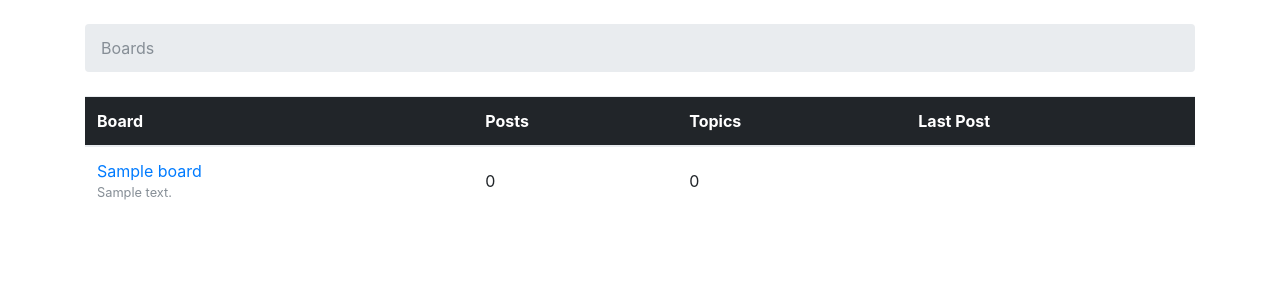
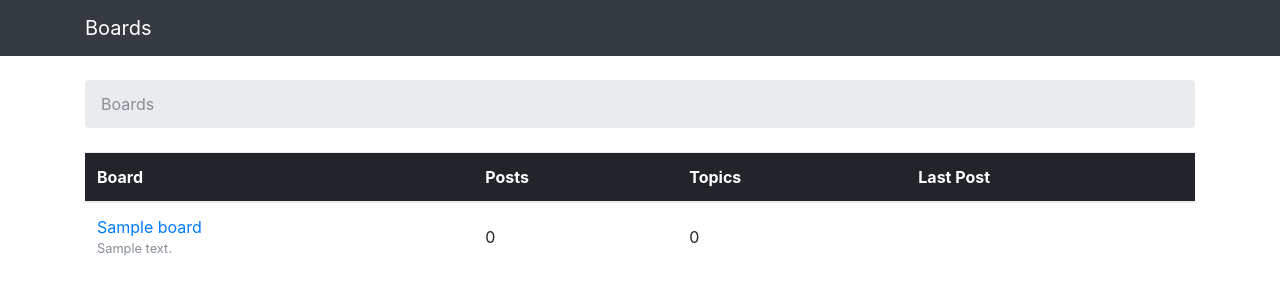
Before and after one commit to curious725/sibt-django-guide, a Django app: template myproject/templates/boards/home.html in a window 1280 px wide. Shown: the top 300 px of the page. Run offline with Django 3.2, Linux system fonts and the light colour scheme; the template is opened without the code that fills it: most values are stand-ins (such as "Sample title", 1, 10 or a date in 2020); some libraries are stand-ins or nearby versions.

Commit message:
add navigation bar

```diff
--- a/myproject/templates/boards/base.html
+++ b/myproject/templates/boards/base.html
@@ -7,6 +7,13 @@
   <link rel="stylesheet" href="{% static 'css/bootstrap.min.css' %}">
 </head>
 <body>
+
+  <nav class="navbar navbar-expand-lg navbar-dark bg-dark">
+    <div class="container">
+      <a href="{% url 'home' %}" class="navbar-brand">Boards</a>
+    </div>
+  </nav>
+
   <div class="container">
     <ol class="breadcrumb my-4">
       {% block breadcrumb %}
```
